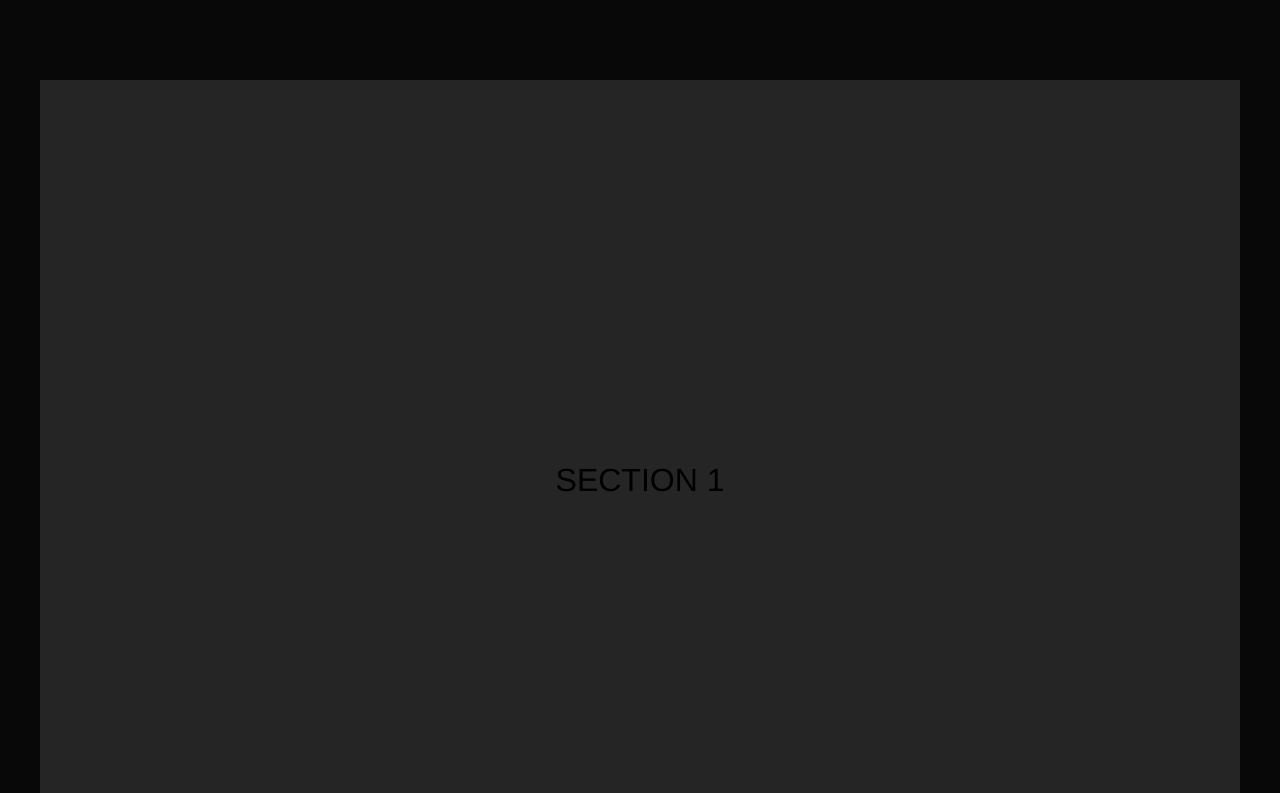
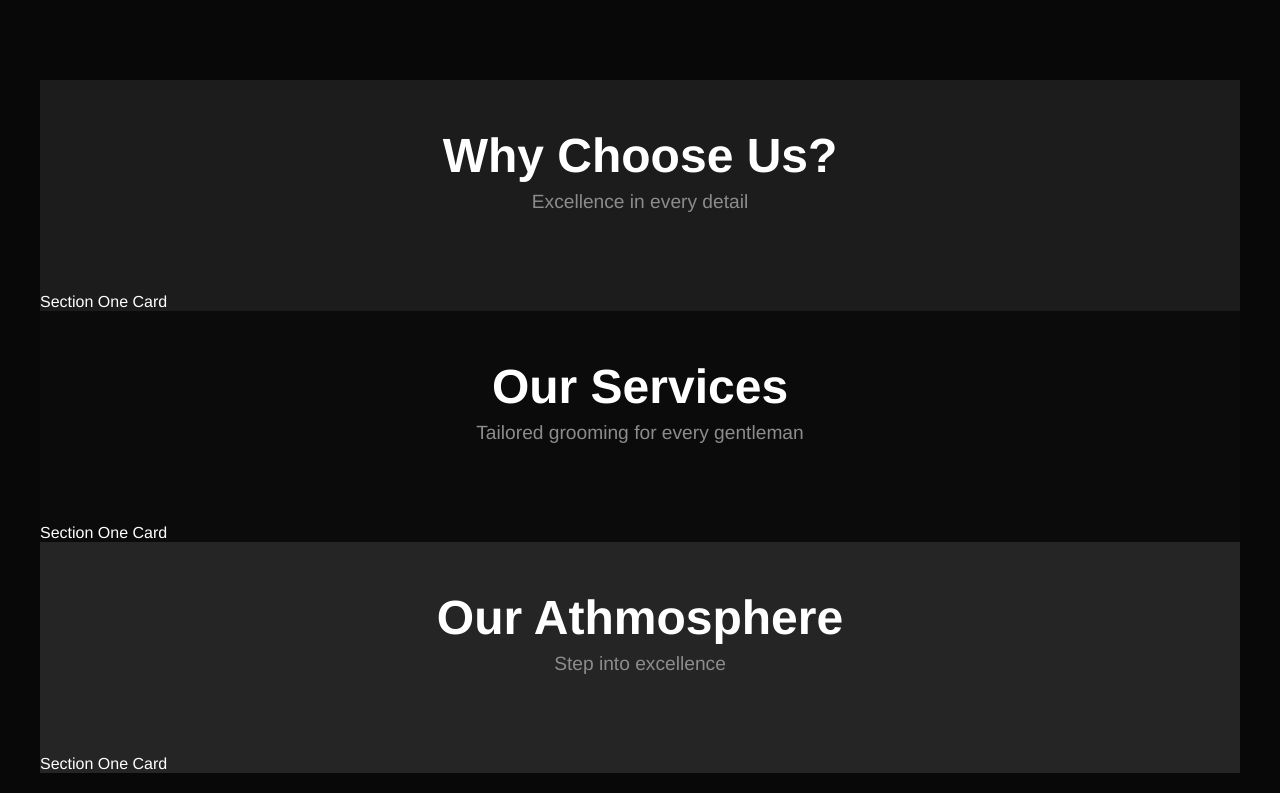
Before and after one commit to DAbranka/vuejs-exo-barbershop-website, a Vue app: page / in a window 1280 px wide. Shown: the part 720-1513 px from the top of the page. Built offline with nearby package versions, Linux system fonts and the light colour scheme.

Commit message:
Add SectionOne, SectionTwo, and SectionThree components; update App.vue to use new sections

```diff
--- a/src/App.vue
+++ b/src/App.vue
@@ -3,6 +3,9 @@ import SectionComp from "./components/SectionComp.vue";
 import FooterComp from "./components/FooterComp.vue";
 import NavBar from "./components/NavBar.vue";
 import HeaderContent from "./components/HeaderContent.vue";
+import SectionOne from "./components/SectionOne.vue";
+import SectionTwo from "./components/SectionTwo.vue";
+import SectionThree from "./components/SectionThree.vue";
 </script>
 
 <template>
@@ -14,9 +17,9 @@ import HeaderContent from "./components/HeaderContent.vue";
 
   <!-- MAIN CONTENT -->
   <main>
-    <SectionComp class="sections" id="section1">SECTION 1</SectionComp>
-    <SectionComp class="sections" id="section2">SECTION 2</SectionComp>
-    <SectionComp class="sections" id="section3">SECTION 3</SectionComp>
+    <SectionOne id="section1"/>
+    <SectionTwo id="section2"/>
+    <SectionThree id="section3"/>
   </main>
 
   <!-- FOOTER -->
@@ -38,6 +41,7 @@ body,
   height: 100%;
   font-family: var(--font-primary);
   scroll-behavior: smooth;
+  color: var(--white-color);
 }
 
 body {
@@ -65,22 +69,14 @@ header {
   position: relative;
   height: 100%;
 }
-.sections {
-  display: flex;
-  justify-content: center;
-  align-items: center;
-  font-size: 2rem;
-}
+
 #section1 {
-  background-color: #252525;
-  height: 100vh;
+  background-color: #1c1c1c;
 }
 #section2 {
   background-color: #0b0b0b;
-  height: 100vh;
 }
 #section3 {
   background-color: #252525;
-  height: 100vh;
 }
 </style>
--- /dev/null
+++ b/src/components/SectionOne.vue
@@ -0,0 +1,24 @@
+<script setup lang="ts">
+import SectionOneCard from "./SectionOneCard.vue";
+import SectionTitleSubTitle from "./SectionTitle&SubTitle.vue";
+</script>
+
+<template>
+  <div>
+    <section>
+      <SectionTitleSubTitle>
+        <template #title>Why Choose Us?</template>
+        <template #subtitle>
+          Excellence in every detail
+        </template>
+      </SectionTitleSubTitle>
+    </section>
+    <section>
+      <article>
+        <SectionOneCard />
+      </article>
+    </section>
+  </div>
+</template>
+
+<style scoped></style>
--- /dev/null
+++ b/src/components/SectionOneCard.vue
@@ -0,0 +1,7 @@
+<template>
+  <section>Section One Card</section>
+</template>
+
+<style scoped>
+
+</style>
--- /dev/null
+++ b/src/components/SectionThree.vue
@@ -0,0 +1,24 @@
+<script setup lang="ts">
+import SectionOneCard from "./SectionOneCard.vue";
+import SectionTitleSubTitle from "./SectionTitle&SubTitle.vue";
+</script>
+
+<template>
+  <div>
+    <section>
+      <SectionTitleSubTitle>
+        <template #title>Our Athmosphere</template>
+        <template #subtitle>
+          Step into excellence
+        </template>
+      </SectionTitleSubTitle>
+    </section>
+    <section>
+      <article>
+        <SectionOneCard />
+      </article>
+    </section>
+  </div>
+</template>
+
+<style scoped></style>
--- /dev/null
+++ b/src/components/SectionTitle&SubTitle.vue
@@ -0,0 +1,28 @@
+<template>
+  <section>
+    <article>
+      <h2><slot name="title">Section Title</slot></h2>
+      <h3><slot name="subtitle">Section SubTitle</slot></h3>
+    </article>
+  </section>
+</template>
+
+<style scoped>
+
+  section {
+    text-align: center;
+    padding: 3rem 1rem;
+    margin-bottom: 2rem;
+  }
+
+  h2{
+    font-size: 3rem;
+    margin-bottom: 0.5rem;
+  }
+
+  h3{
+    font-size: 1.2rem;
+    font-weight: normal;
+    color: hsl(from var(--black-color) h s 55 / 1);
+  }
+</style>
--- /dev/null
+++ b/src/components/SectionTwo.vue
@@ -0,0 +1,22 @@
+<script setup lang="ts">
+import SectionOneCard from "./SectionOneCard.vue";
+import SectionTitleSubTitle from "./SectionTitle&SubTitle.vue";
+</script>
+
+<template>
+  <div>
+    <section>
+      <SectionTitleSubTitle>
+        <template #title>Our Services</template>
+        <template #subtitle> Tailored grooming for every gentleman </template>
+      </SectionTitleSubTitle>
+    </section>
+    <section>
+      <article>
+        <SectionOneCard />
+      </article>
+    </section>
+  </div>
+</template>
+
+<style scoped></style>
```
